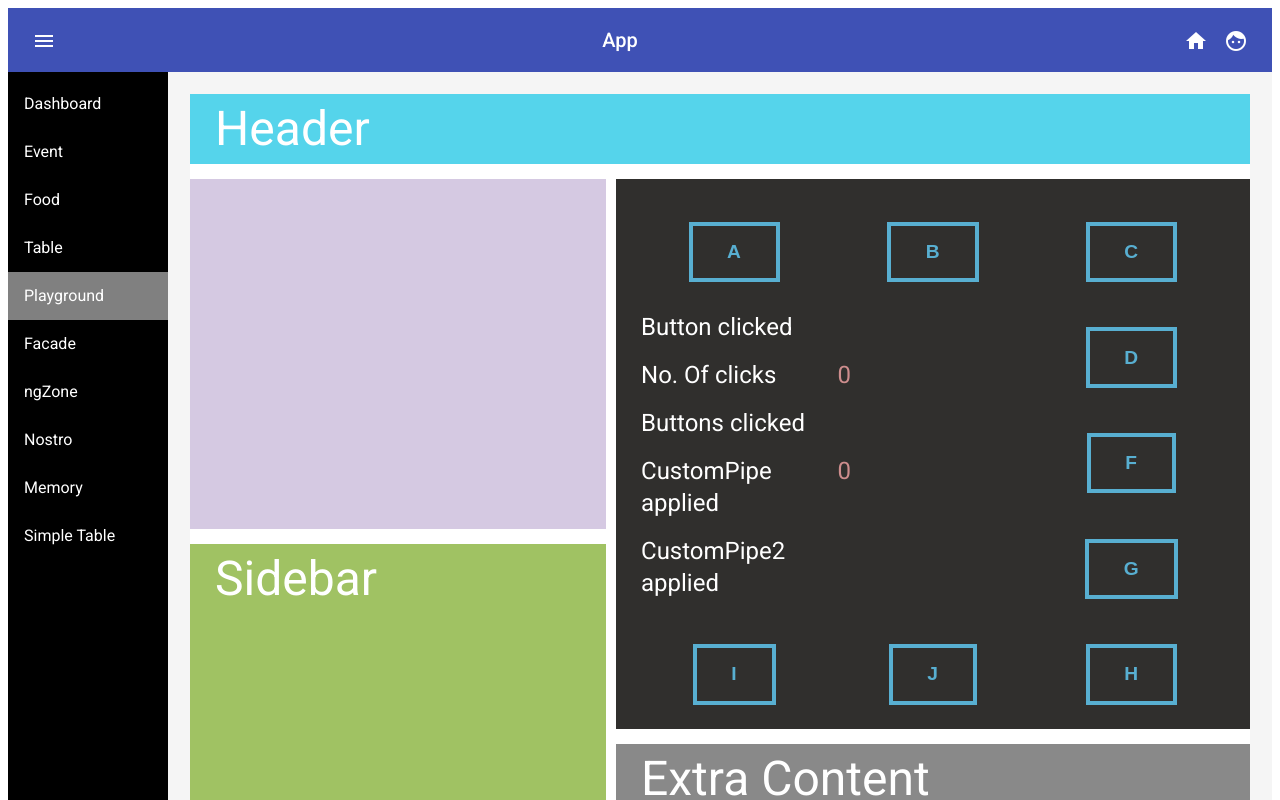
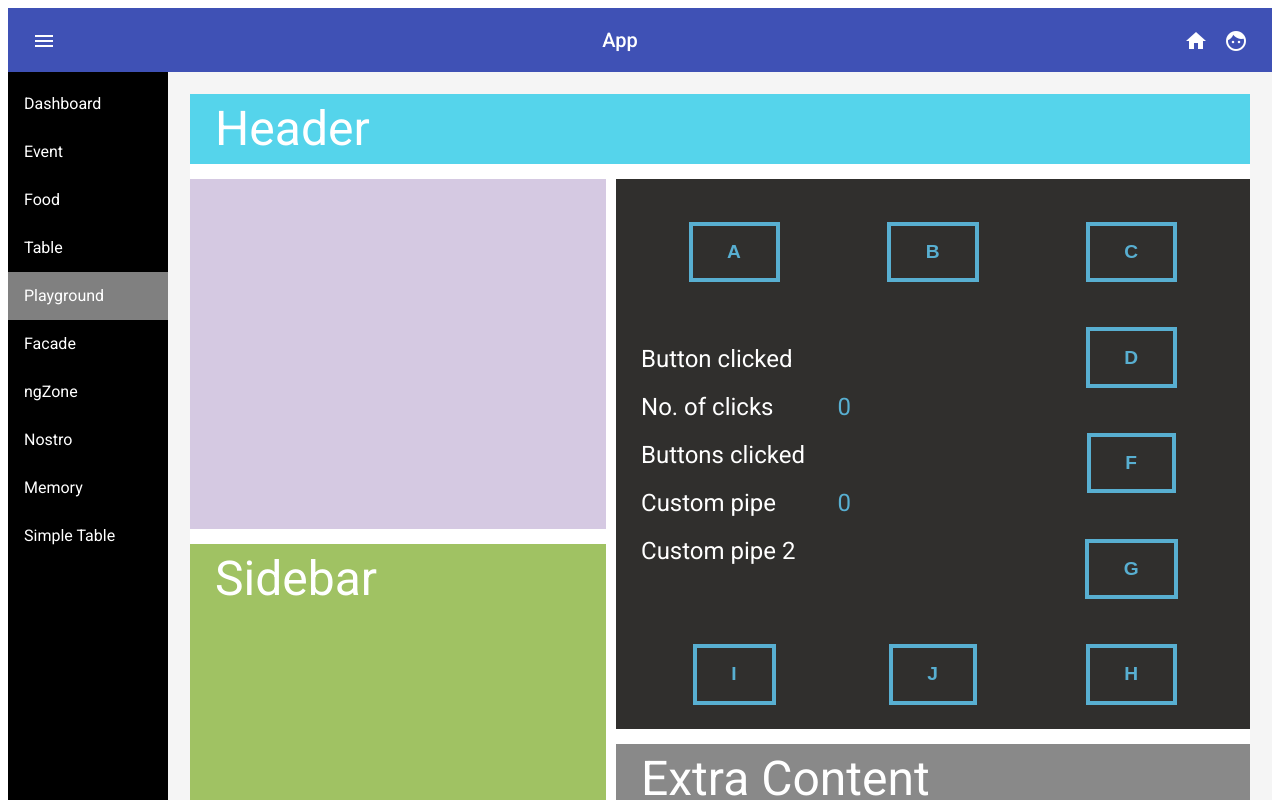
Before and after one commit to georgegabor/my-dietary-app-frontend, an Angular app: page /nav/playground in a window 1280 px wide. Shown: the top 800 px of the page. Built offline with nearby package versions, Linux system fonts and the light colour scheme.

Commit message:
Change text & color

```diff
--- a/src/app/modules/playground/playground.component.html
+++ b/src/app/modules/playground/playground.component.html
@@ -45,13 +45,13 @@
 
             <h1> Button clicked </h1>
             <h1 class="text"> {{ store.button | uppercase}} </h1>
-            <h1> No. Of clicks </h1>
+            <h1> No. of clicks </h1>
             <h1 class="text"> {{ store.clickCounter }}</h1>
             <h1> Buttons clicked </h1>
-            <h1 class="custom">{{ store.prevClicks }}</h1>
-            <h1> CustomPipe applied </h1>
+            <h1 class="text custom">{{ store.prevClicks }}</h1>
+            <h1> Custom pipe  </h1>
             <h1 class="text"> {{ store.customPipe }}</h1>
-            <h1> CustomPipe2 applied </h1>
+            <h1> Custom pipe 2  </h1>
             <h1 class="text"> {{ store.customPipe2 }}</h1>
 
           </div>
--- a/src/app/modules/playground/playground.component.scss
+++ b/src/app/modules/playground/playground.component.scss
@@ -16,7 +16,7 @@ button {
 }
 
 .text {
-  color: rgb(205, 141, 141);
+  color: #58afd1;
 }
 
 .info-wrapper {
@@ -28,7 +28,6 @@ button {
 }
 
 .custom {
-  color: rgb(205, 141, 141);
   display: flex;
   overflow: hidden;
 }
```
